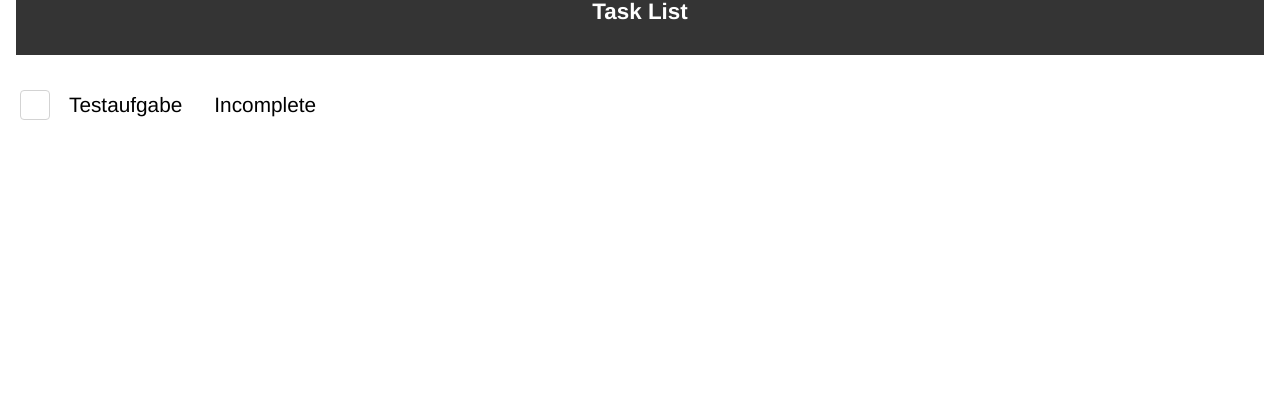
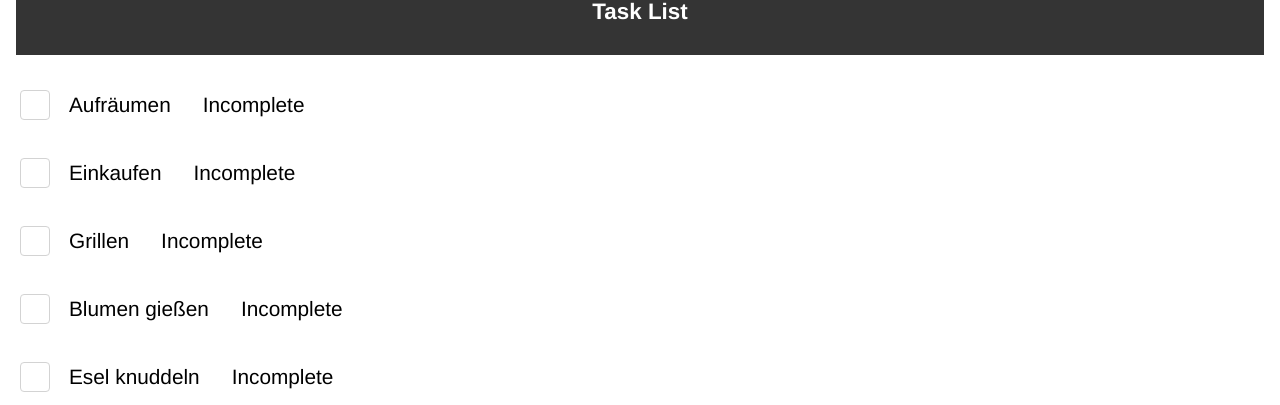
Before and after one commit to alexg7114/task-manager-frontend, an Angular app: page / in a window 1280 px wide. Shown: the part 547-952 px from the top of the page. Before the commit the page ends 800 px from the top, so only its background shows below. Built offline with nearby package versions, Linux system fonts and the light colour scheme.

Commit message:
update todos in task component

```diff
--- a/src/app/mock-data.ts
+++ b/src/app/mock-data.ts
@@ -3,18 +3,30 @@ export let tasks = [
     id: 1,
     task: 'Aufräumen',
     status: 'incompleted',
-    ckecked: false,
+    checked: false,
   },
   {
     id: 2,
     task: 'Einkaufen',
     status: 'completed',
-    ckecked: true,
+    checked: true,
   },
   {
     id: 3,
     task: 'Grillen',
     status: 'incompleted',
-    ckecked: false,
+    checked: false,
+  },
+  {
+    id: 4,
+    task: 'Blumen gießen',
+    status: 'incompleted',
+    checked: false,
+  },
+  {
+    id: 5,
+    task: 'Esel knuddeln',
+    status: 'incompleted',
+    checked: false,
   },
 ];
--- /dev/null
+++ b/src/app/models/task.ts
@@ -0,0 +1,6 @@
+export interface Task {
+    id: number;
+    task: string;
+    status:string;
+    checked: boolean
+}
--- /dev/null
+++ b/src/app/services/tasks.service.ts
@@ -0,0 +1,16 @@
+import { Injectable } from '@angular/core';
+import { tasks } from '../mock-data';
+
+@Injectable({
+  providedIn: 'root'
+})
+export class TasksService {
+  todos = tasks
+
+  constructor() { }
+
+
+  getAllTasks(){
+    return this.todos
+  }
+}
--- a/src/app/task-list/task-list.component.html
+++ b/src/app/task-list/task-list.component.html
@@ -3,6 +3,10 @@
     <h3 class="teaser">Task List</h3>
   </div>
   <ul class="list-group">
-    <app-task></app-task>
+    @if(todos){
+        @for(todo of todos; track todo.id){
+            <app-task [todo]="todo" ></app-task>
+        }
+    }
   </ul>
 </section>
--- a/src/app/task-list/task-list.component.ts
+++ b/src/app/task-list/task-list.component.ts
@@ -1,5 +1,6 @@
-import { Component } from '@angular/core';
+import { Component, inject } from '@angular/core';
 import { TaskComponent } from './task/task.component';
+import { TasksService } from '../services/tasks.service';
 
 @Component({
   selector: 'app-task-list',
@@ -10,5 +11,8 @@ import { TaskComponent } from './task/task.component';
   styleUrl: './task-list.component.css'
 })
 export class TaskListComponent {
+  todos = inject(TasksService).getAllTasks()
+
+  constructor(){}
 
 }
--- a/src/app/task-list/task/task.component.html
+++ b/src/app/task-list/task/task.component.html
@@ -1,5 +1,5 @@
 <li class="list-group-item">
     <input type="checkbox">
-    <span class="task-text">Testaufgabe</span>
+    <span class="task-text">{{todo().task}}</span>
     <span class="task-text status">Incomplete</span>
 </li>
--- a/src/app/task-list/task/task.component.ts
+++ b/src/app/task-list/task/task.component.ts
@@ -1,4 +1,5 @@
-import { Component } from '@angular/core';
+import { Component, input } from '@angular/core';
+import { Task } from '../../models/task';
 
 @Component({
   selector: 'app-task',
@@ -7,5 +8,6 @@ import { Component } from '@angular/core';
   styleUrl: './task.component.css'
 })
 export class TaskComponent {
+ todo = input.required<Task>()
 
 }
```
Also changed, not shown: 1 other file (tests, documents, lock files or other folders).
